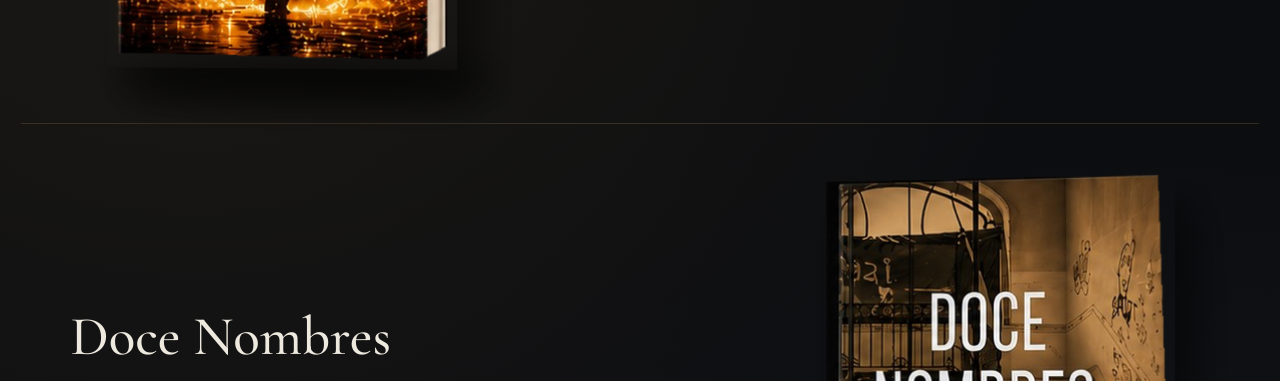
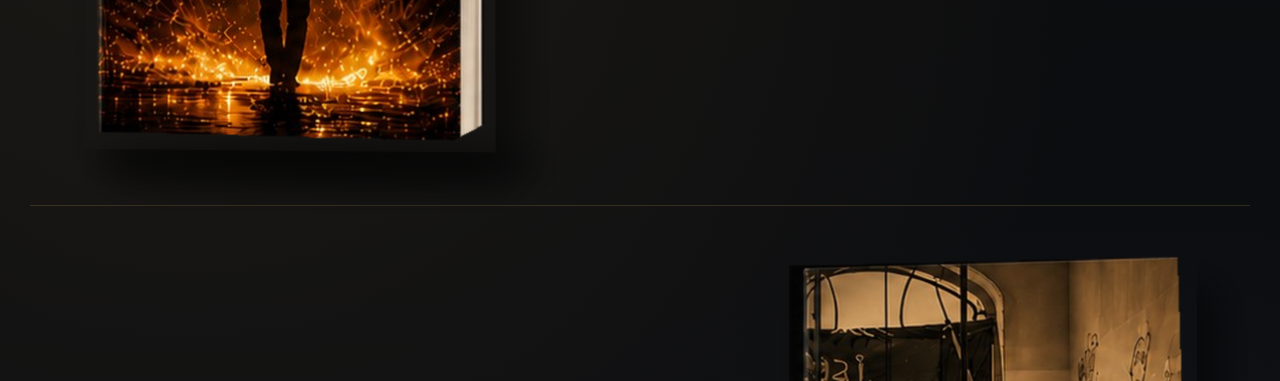
Before and after one commit to jesusillan/jesusillan.github.io, a plain HTML site: page index.html in a window 1280 px wide. Shown: the part 777-1158 px from the top of the page. Drawn offline with nearby package versions, Linux system fonts and the light colour scheme.

Commit message:
Adjust width of .wrap and .book-cover classes
Updated the width of the .wrap and .book-cover classes for better layout.

```diff
--- a/index.html
+++ b/index.html
@@ -32,7 +32,7 @@ body:before{
   background:radial-gradient(circle at 50% 25%,rgba(255,255,255,.025),transparent 32%);
 }
 a{color:inherit} img{max-width:100%;height:auto}
-.wrap{width:min(calc(100% - 42px),var(--max));margin:auto}
+.wrap{width:min(calc(100% - 60px),var(--max));margin:auto}
 
 /* HEADER */
 header{
@@ -120,7 +120,7 @@ nav a:hover{color:var(--gold2)}
 .book.reverse .copy{grid-column:1;grid-row:1}
 .visual{display:flex;justify-content:center;perspective:1100px}
 .book-cover{
-  position:relative;width:min(350px,100%);transform-style:preserve-3d;
+  position:relative;width:min(410px,100%);transform-style:preserve-3d;
   transform:rotateY(-2deg) rotateX(.5deg);transition:transform .55s ease,filter .55s ease
 }
 .book-cover:before{display:none}
```
